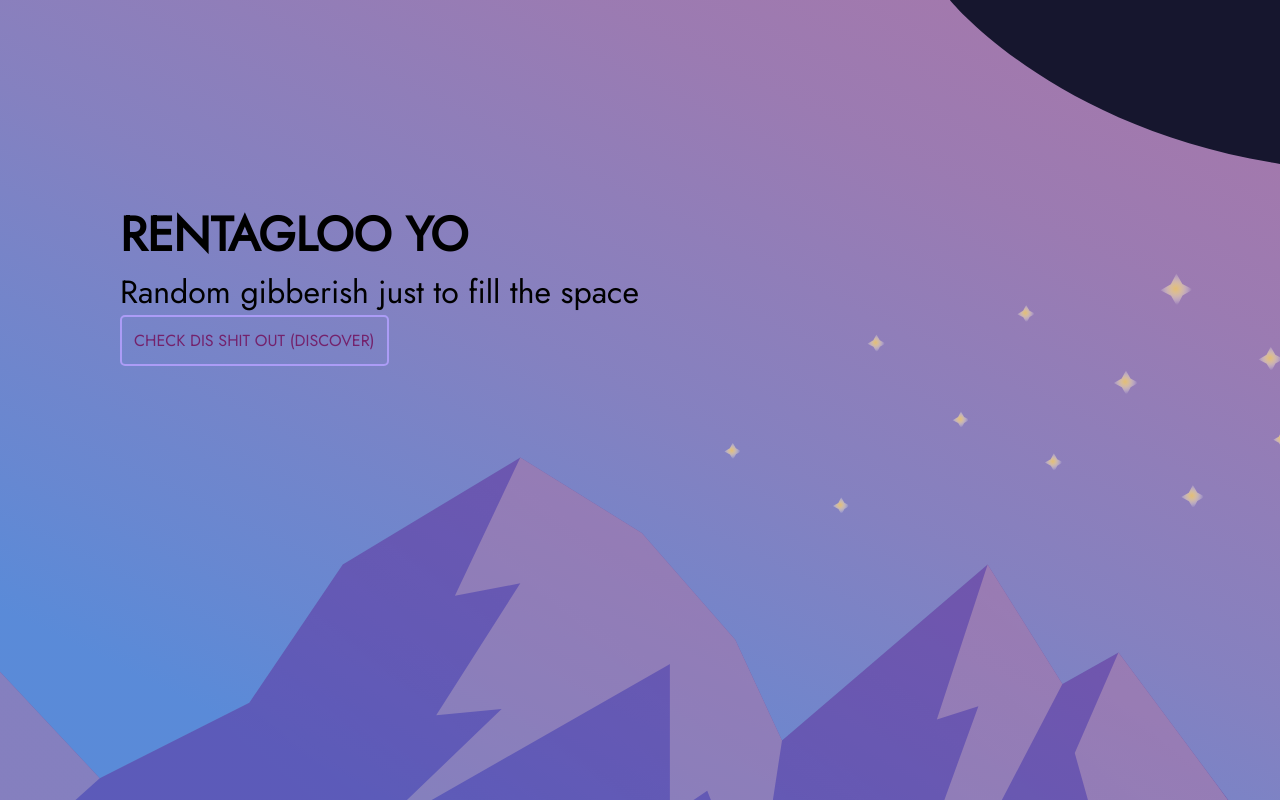
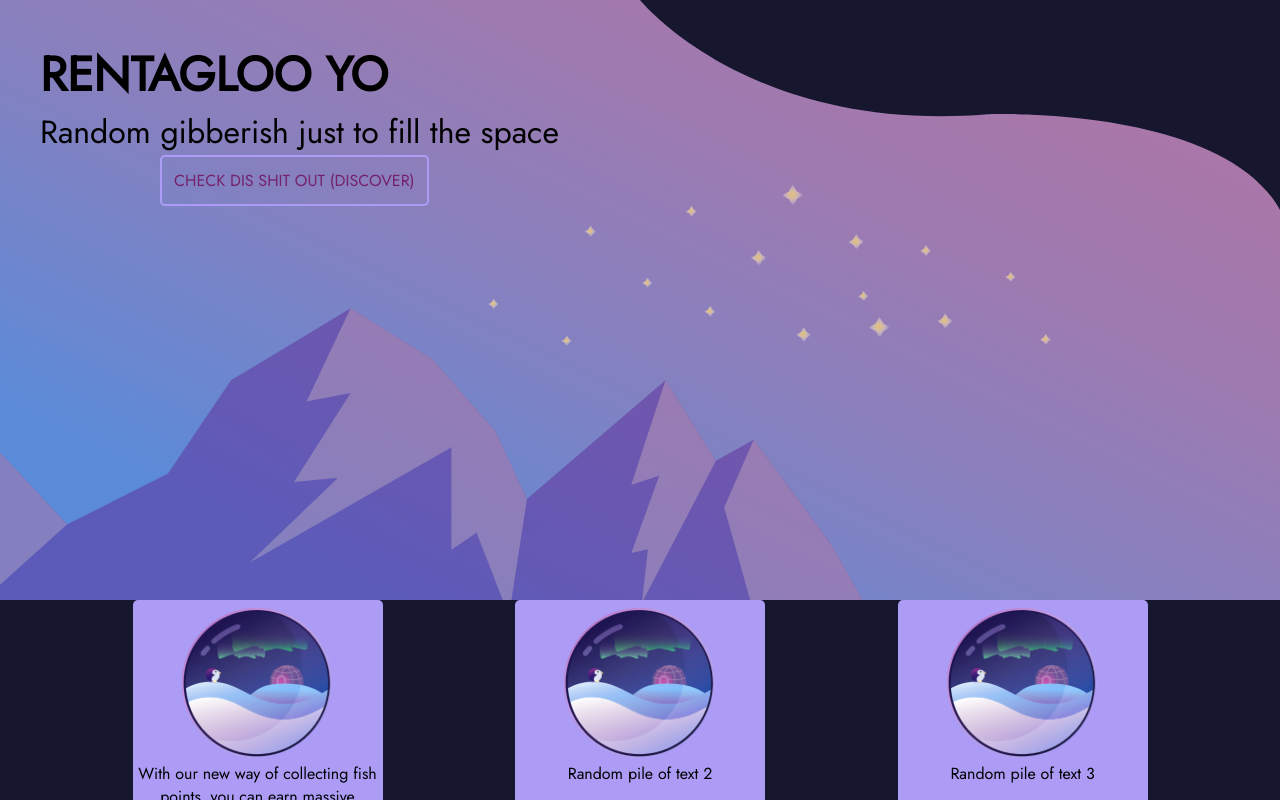
Before and after one commit to ivukelic/rentagloo, a React app: page / in a window 1280 px wide. Shown: the top 800 px of the page. Built offline with nearby package versions, Linux system fonts and the light colour scheme.

Commit message:
section component

```diff
--- /dev/null
+++ b/src/app/components/Section/Section.js
@@ -0,0 +1,23 @@
+import PropTypes from 'prop-types';
+import React from 'react';
+import styles from 'Components/Section/Section.module.css';
+
+const Section = ({ children, className }) => {
+    return (
+        <div className={className}>
+            <div className={styles.section}>{children}</div>
+        </div>
+    );
+};
+
+Section.propTypes = {
+    children: PropTypes.node,
+    className: PropTypes.className,
+};
+
+Section.defaultProps = {
+    children: null,
+    className: '',
+};
+
+export default Section;
--- /dev/null
+++ b/src/app/components/Section/Section.module.css
@@ -0,0 +1,11 @@
+.section {
+    max-width: 1200px;
+    margin: 0 auto;
+    padding: 40px;
+}
+
+@media (max-width: 600px) {
+    .section {
+        padding: 16px;
+    }
+}
--- a/src/app/pages/Home/Home.js
+++ b/src/app/pages/Home/Home.js
@@ -3,12 +3,14 @@ import styles from './Home.module.css';
 import Button from '../../components/Button/Button';
 import Feature from '../../components/Feature/Feature';
 import Image from '../../components/Images/Image';
+import Section from 'Components/Section/Section';
+
 import { withRouter } from 'react-router-dom';
 
 const Home = () => {
     return (
         <div className={styles.container}>
-            <div className={styles.top}>
+            <Section className={styles.top}>
                 <div className={styles.caption}>RENTAGLOO YO</div>
                 <div className={styles.text}>
                     Random gibberish just to fill the space
@@ -16,7 +18,7 @@ const Home = () => {
                 <Button className={styles.discover}>
                     Check dis shit out (Discover)
                 </Button>
-            </div>
+            </Section>
             <div className={styles.features}>
                 <Feature
                     src="aurora"
--- a/src/app/pages/Home/Home.module.css
+++ b/src/app/pages/Home/Home.module.css
@@ -5,19 +5,31 @@
 .top {
     background: url('../../assets/SVG/newbg.svg');
     background-size: cover;
-    height: 1068px;
+    height: 800px;
+}
+
+/* @media (max-width: 2000px) {
+    .top {
+        height: 856px;
+    }
+} */
+
+@media (max-width: 1440px) {
+    .top {
+        height: 600px;
+    }
 }
 
 .caption {
-    padding-top: 200px;
-    padding-left: 120px;
+    /* padding-top: 200px;
+    padding-left: 120px; */
     font-weight: bold;
     font-size: 48px;
     font-family: 'Jost', sans-serif;
 }
 
 .text {
-    padding-left: 120px;
+    /* padding-left: 120px; */
     font-size: 32px;
     font-family: 'Jost', sans-serif;
 }
```
Also changed, not shown: 1 other file (tests, documents, lock files or other folders).
